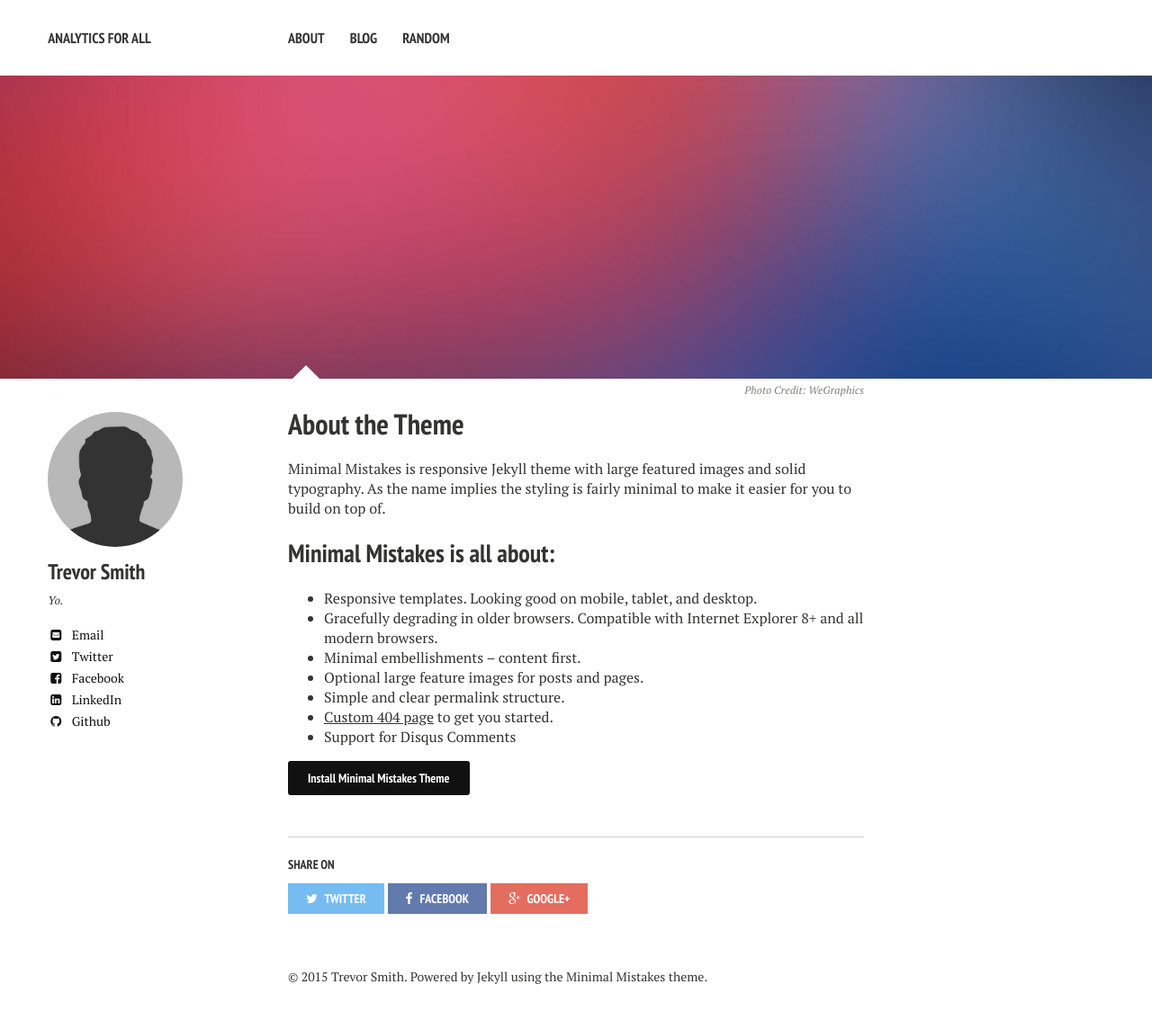
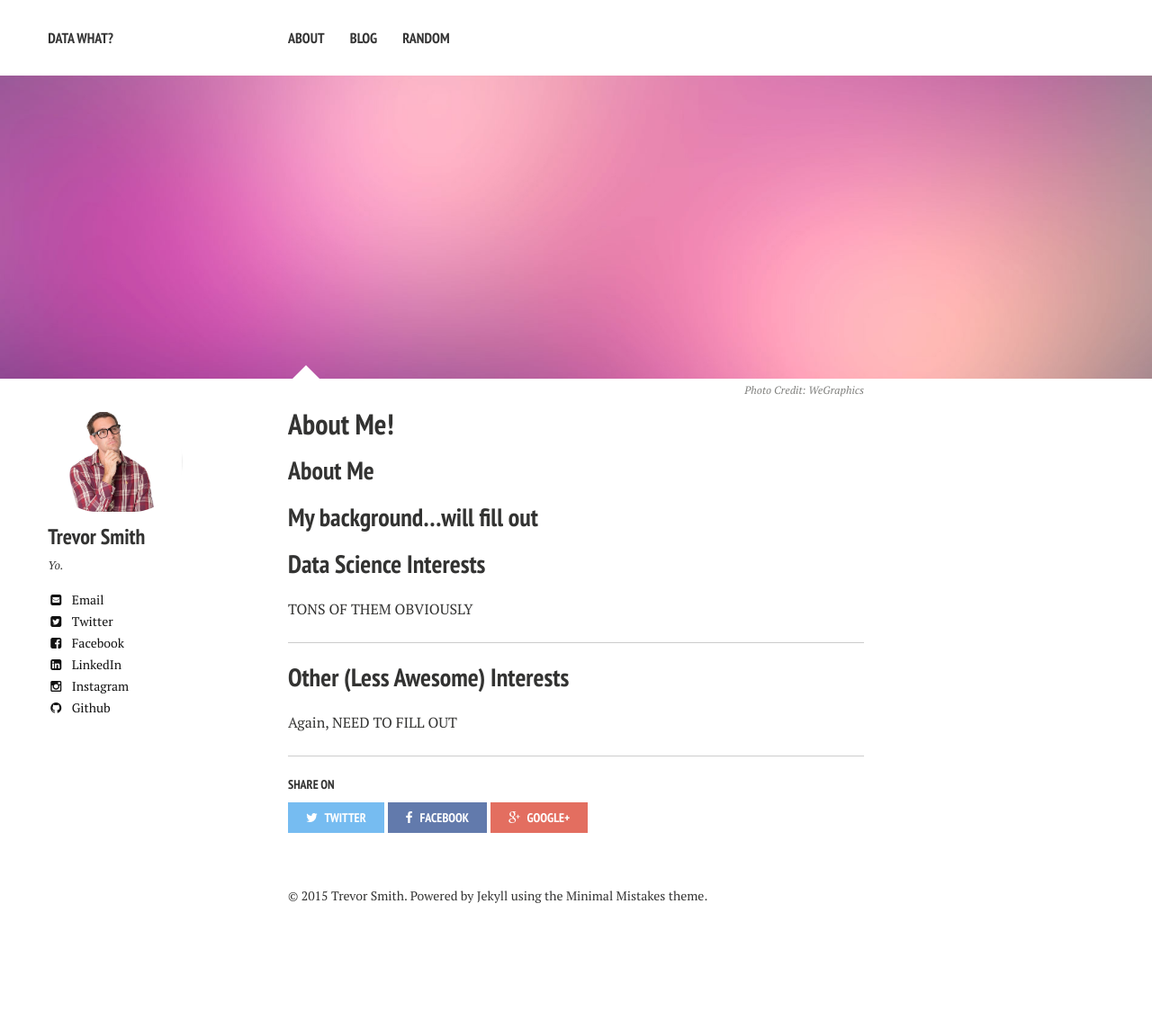
Before and after one commit to trevor-smith/trevor-smith.github.io, a Jekyll site: the page built from about/index.md, in a window 1280 px wide. Shown: the whole page at 90% size. Built offline with Jekyll 4.4.1, drawn with Linux system fonts in a browser that asks for light colours; nearby versions of some CDN libraries; after the commit the page ends 1054 px from its top, so only the background shows below that.

Commit message:
i hope i don't break this

```diff
--- a/_config.yml
+++ b/_config.yml
@@ -1,6 +1,6 @@
 # Site wide configuration
 
-title:            Analytics for All
+title:            Data What?
 locale:           en_US
 url: http://trevor-smith.github.io
 
@@ -27,7 +27,7 @@
 # Site owner
 owner:
   name: Trevor Smith
-  avatar: bio-photo.jpg
+  avatar: pic1.jpg
   bio: "Yo."
   email: trevor.stuard@gmail.com
   disqus-shortname:
@@ -44,7 +44,7 @@
   stackoverflow: #http://stackoverflow.com/users/123456/username
   linkedin: trevorsmith21
   xing: #username
-  instagram: #username
+  instagram: trebber_
   lastfm: #username
   tumblr: #username
   pinterest: #username
--- a/about/index.md
+++ b/about/index.md
@@ -1,25 +1,25 @@
 ---
 layout: page
-title: About the Theme
-tags: [about, Jekyll, theme, responsive]
-modified: 2014-08-08T20:53:07.573882-04:00
-comments: true
+title: About Me!
+modified: 2014-07-31T13:23:02.362000-04:00
+excerpt: "Am I awesome or awkward?  You decide"
 image:
-  feature: sample-image-2.jpg
+  feature: sample-image-3.jpg
   credit: WeGraphics
   creditlink: http://wegraphics.net/downloads/free-ultimate-blurred-background-pack/
 ---
 
-Minimal Mistakes is responsive Jekyll theme with large featured images and solid typography. As the name implies the styling is fairly minimal to make it easier for you to build on top of.
+## About Me
 
-## Minimal Mistakes is all about:
+My background...will fill out
+---
 
-* Responsive templates. Looking good on mobile, tablet, and desktop.
-* Gracefully degrading in older browsers. Compatible with Internet Explorer 8+ and all modern browsers.
-* Minimal embellishments -- content first.
-* Optional large feature images for posts and pages.
-* Simple and clear permalink structure.
-* [Custom 404 page](http://mmistakes.github.io/minimal-mistakes/404.html) to get you started.
-* Support for Disqus Comments
+## Data Science Interests
 
-<a markdown="0" href="{{ site.url }}/theme-setup" class="btn">Install Minimal Mistakes Theme</a>
+TONS OF THEM OBVIOUSLY
+
+---
+
+## Other (Less Awesome) Interests
+
+Again, NEED TO FILL OUT
```
Also changed, not shown: blog/index.md (added, +5 -0 lines), random/index.md (added, +5 -0 lines), theme-setup/index.md (deleted, +0 -25 lines), images/pic1.jpg (added).
